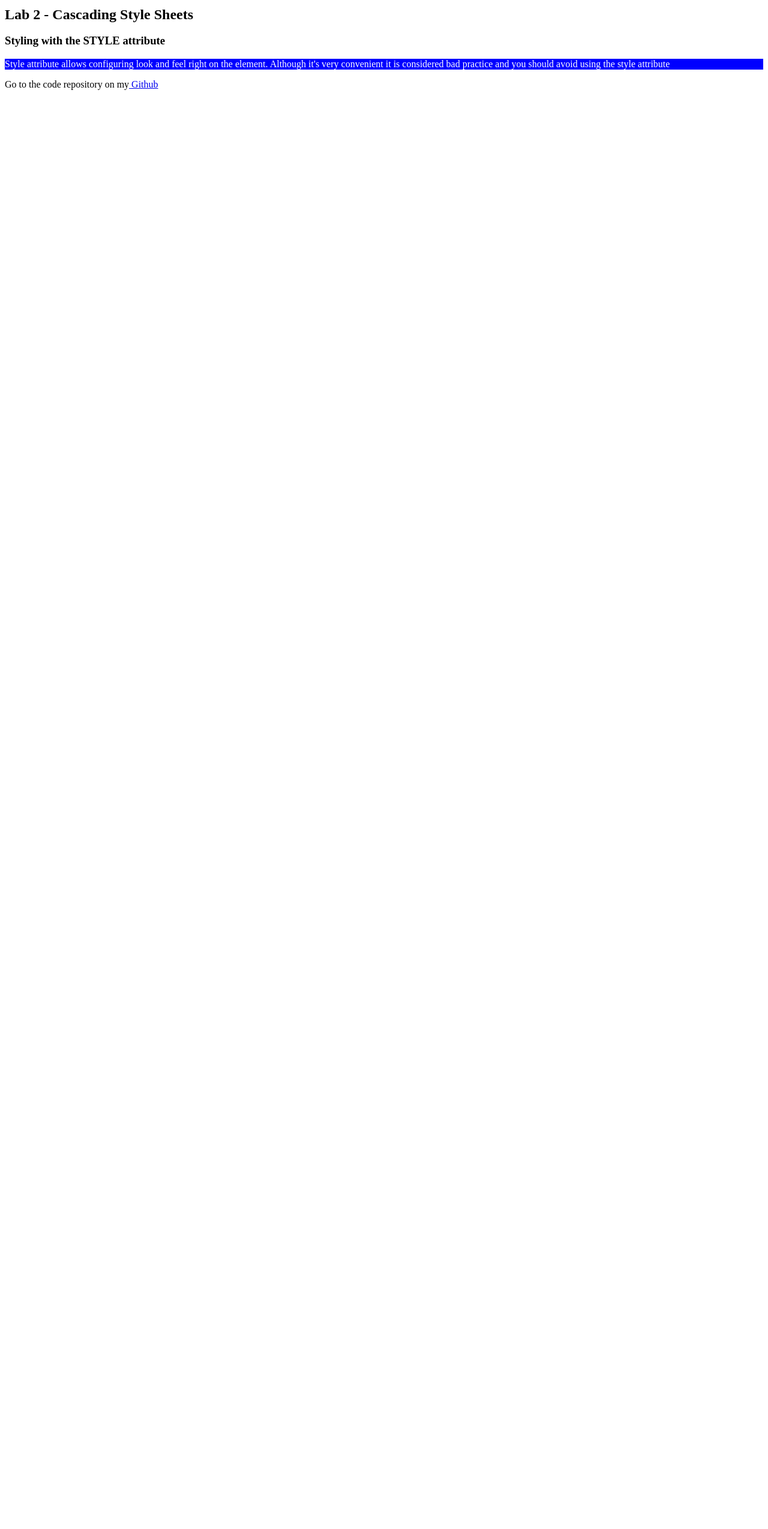
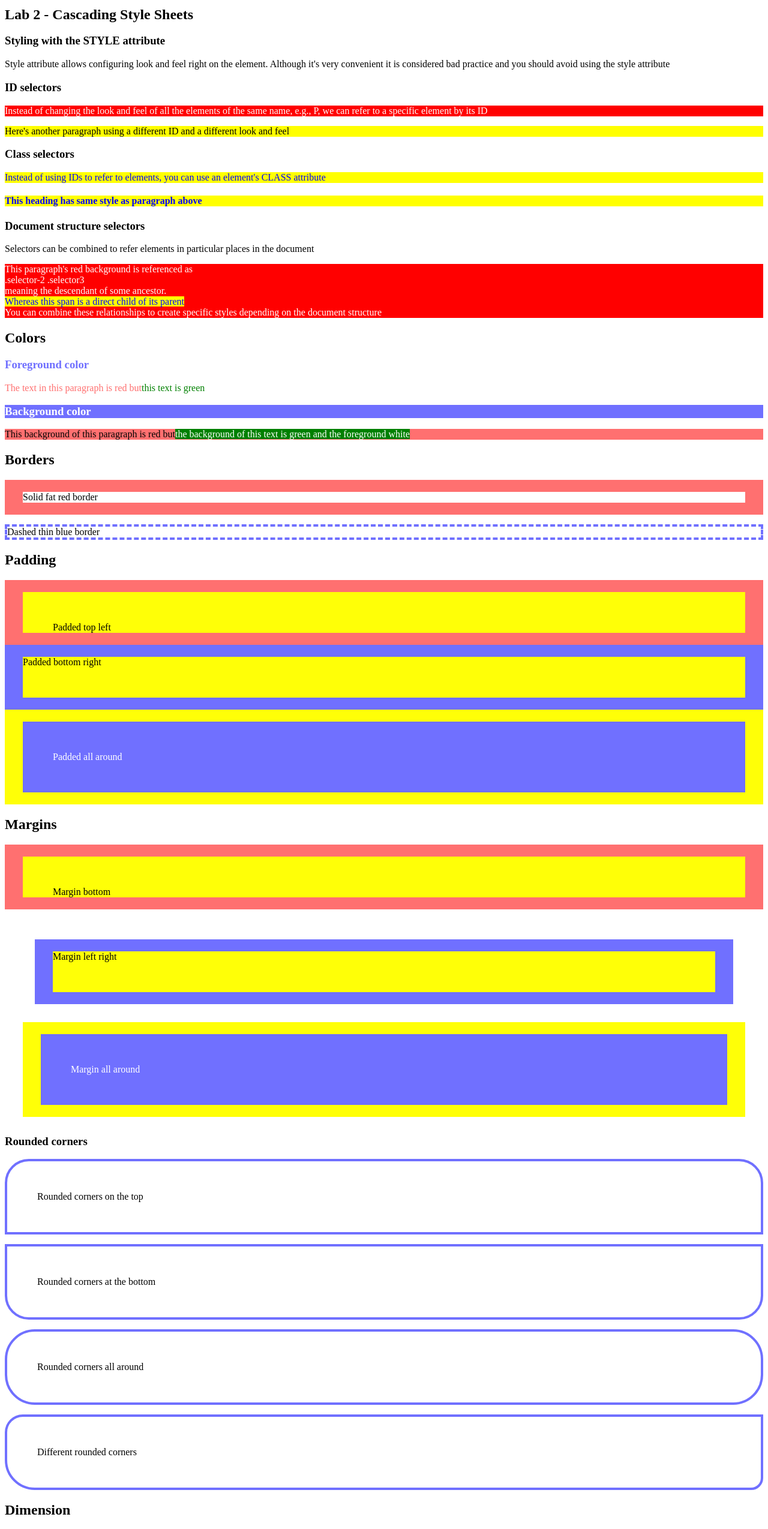
Before and after one commit to huqingyuan314/kanbas-react-web-app, a React (Create React App) app: page /#/Labs/Lab2 in a window 1280 px wide. Shown: the part 220-2769 px from the top of the page at 60% size. Before the commit the page ends 800 px from the top, so only its background shows below. Built offline with nearby package versions, Linux system fonts and the light colour scheme.

Commit message:
update a2-3.1.13

```diff
--- /dev/null
+++ b/src/Labs/Lab2/BackgroundColors.tsx
@@ -0,0 +1,18 @@
+import "./index.css";
+
+export default function BackgroundColors() {
+    return (
+
+<div id="wd-css-background-colors">
+  <h3 className="wd-bg-color-blue wd-fg-color-white">Background color</h3>
+  <p className="wd-bg-color-red wd-fg-color-black">
+    This background of this paragraph is red but
+    <span className="wd-bg-color-green wd-fg-color-white">
+      the background of this text is green and the foreground white
+    </span>
+  </p>
+</div>
+
+
+    );
+}
--- /dev/null
+++ b/src/Labs/Lab2/Borders.tsx
@@ -0,0 +1,16 @@
+import "./index.css";
+
+export default function Borders() {
+    return (
+
+<div id="wd-css-borders">
+  <h2>Borders</h2>
+  <p className="wd-border-fat wd-border-red wd-border-solid">
+    Solid fat red border</p>
+  <p className="wd-border-thin wd-border-blue wd-border-dashed">
+    Dashed thin blue border</p>
+</div>
+
+
+    );
+}
--- /dev/null
+++ b/src/Labs/Lab2/Corners.tsx
@@ -0,0 +1,31 @@
+import "./index.css";
+
+export default function Corners() {
+    return (
+
+<div id="wd-css-borders">
+  <h3>Rounded corners</h3>
+  <p className="wd-rounded-corners-top wd-border-thin
+     wd-border-blue wd-border-solid wd-padding-fat">
+    Rounded corners on the top
+  </p>
+  <p className="wd-rounded-corners-bottom
+     wd-border-thin wd-border-blue wd-border-solid
+     wd-padding-fat">
+    Rounded corners at the bottom
+  </p>
+  <p className="wd-rounded-corners-all-around
+     wd-border-thin wd-border-blue wd-border-solid
+     wd-padding-fat">
+    Rounded corners all around
+  </p>
+  <p className="wd-rounded-corners-inline
+     wd-border-thin wd-border-blue wd-border-solid
+     wd-padding-fat">
+    Different rounded corners
+  </p>
+</div>
+
+
+    );
+}
--- /dev/null
+++ b/src/Labs/Lab2/Dimensions.tsx
@@ -0,0 +1,22 @@
+import "./index.css";
+
+export default function Dimensions() {
+    return (
+
+<div id="wd-css-dimensions">
+  <h2>Dimension</h2>
+  <div>
+    <div className="wd-dimension-portrait wd-bg-color-yellow">
+      Portrait
+    </div>
+    <div className="wd-dimension-landscape wd-bg-color-blue
+                    wd-fg-color-white">
+      Landscape
+    </div>
+    <div className="wd-dimension-square wd-bg-color-red">
+      Square</div>
+  </div>
+</div>
+
+    );
+}
--- /dev/null
+++ b/src/Labs/Lab2/ForegroundColors.tsx
@@ -0,0 +1,16 @@
+import "./index.css";
+
+export default function ForegroundColors() {
+    return (
+
+<div id="wd-css-colors">
+  <h2>Colors</h2>
+  <h3 className="wd-fg-color-blue">Foreground color</h3>
+  <p className="wd-fg-color-red">
+    The text in this paragraph is red but
+    <span className="wd-fg-color-green">this text is green</span>
+  </p>
+</div>
+
+    );
+}
--- /dev/null
+++ b/src/Labs/Lab2/Margins.tsx
@@ -0,0 +1,37 @@
+import "./index.css";
+
+export default function Margins() {
+    return (
+
+<div id="wd-css-margins">
+  <h2>Margins</h2>
+  <div
+    className="wd-margin-bottom
+      wd-padded-top-left
+      wd-border-fat wd-border-red
+      wd-border-solid
+      wd-bg-color-yellow">
+    Margin bottom
+  </div>
+  <div
+    className="wd-margin-right-left
+      wd-padded-bottom-right
+      wd-border-fat wd-border-blue
+      wd-border-solid
+      wd-bg-color-yellow">
+    Margin left right
+  </div>
+  <div
+    className="wd-margin-all-around
+      wd-padding-fat wd-border-fat
+      wd-border-yellow
+      wd-border-solid
+      wd-bg-color-blue
+      wd-fg-color-white">
+    Margin all around
+  </div>
+</div>
+
+
+    );
+}
--- /dev/null
+++ b/src/Labs/Lab2/Padding.tsx
@@ -0,0 +1,30 @@
+import "./index.css";
+
+export default function Padding() {
+    return (
+
+<div id="wd-css-paddings">
+  <h2>Padding</h2>
+  <div className="wd-padded-top-left wd-border-fat
+      wd-border-red wd-border-solid
+      wd-bg-color-yellow">
+    Padded top left
+  </div>
+
+  <div className="wd-padded-bottom-right wd-border-fat
+      wd-border-blue wd-border-solid
+      wd-bg-color-yellow">
+    Padded bottom right
+  </div>
+
+  <div className="wd-padding-fat wd-border-fat
+      wd-border-yellow wd-border-solid
+      wd-bg-color-blue wd-fg-color-white">
+    Padded all around
+  </div>
+
+
+</div>
+
+    );
+}
--- /dev/null
+++ b/src/Labs/Lab2/Positions.tsx
@@ -0,0 +1,26 @@
+import "./index.css";
+
+export default function Positions() {
+    return (
+
+<div id="wd-css-position-relative">
+  <h2>Relative</h2>
+  <div className="wd-bg-color-gray">
+    <div className="wd-bg-color-yellow
+                    wd-dimension-portrait">
+      <div className="wd-pos-relative-nudge-down-right">
+        Portrait</div></div>
+
+    <div className="wd-pos-relative-nudge-up-right
+        wd-bg-color-blue wd-fg-color-white
+        wd-dimension-landscape">
+      Landscape</div>
+
+    <div className="wd-bg-color-red wd-dimension-square">
+      Square</div>
+  </div>
+</div>
+
+
+    );
+}
--- /dev/null
+++ b/src/Labs/Lab2/index.css
@@ -0,0 +1,128 @@
+/* p {
+    background-color: blue;
+    color: white;
+ } */
+
+ p#wd-id-selector-1 {
+    background-color: red;
+    color: white;
+   }
+   p#wd-id-selector-2 {
+    background-color: yellow;
+    color: black;
+   }
+
+   .wd-class-selector {
+    background-color: yellow;
+    color: blue;
+   }
+
+
+   .wd-selector-1 .wd-selector-3 {
+    background-color: red;
+    color: white;
+ }
+ .wd-selector-2 > .wd-selector-3 > .wd-selector-4 {
+    background-color: yellow;
+    color: blue;
+ }
+
+
+.wd-fg-color-black { color: black; }
+.wd-fg-color-white { color: white; }
+.wd-fg-color-blue { color: #7070ff; }
+.wd-fg-color-red { color: #ff7070; }
+.wd-fg-color-green { color: green; }
+
+
+.wd-bg-color-yellow { background-color: #ffff07; }
+ .wd-bg-color-blue { background-color: #7070ff; }
+ .wd-bg-color-red { background-color: #ff7070; }
+ .wd-bg-color-green { background-color: green; }
+ .wd-bg-color-gray { background-color: lightgray; }
+
+
+ .wd-border-fat {
+    border-width: 20px 30px 20px 30px; }
+ .wd-border-thin {
+    border-width: 4px; }
+ .wd-border-solid {
+    border-style: solid; }
+ .wd-border-dashed {
+    border-style: dashed; }
+ .wd-border-yellow {
+    border-color: #ffff07; }
+ .wd-border-red {
+    border-color: #ff7070; }
+ .wd-border-blue {
+    border-color: #7070ff; }
+
+
+      .wd-padded-top-left {
+        padding-top: 50px;
+        padding-left: 50px;
+      }
+      .wd-padded-bottom-right {
+        padding-bottom: 50px;
+        padding-right: 50px;
+      }
+      .wd-padding-fat {
+        padding: 50px;
+      }
+
+
+      .wd-margin-bottom {
+        margin-bottom: 50px;
+      }
+      .wd-margin-right-left {
+        margin-left: 50px;
+        margin-right: 50px;
+      }
+      .wd-margin-all-around {
+        margin: 30px;
+      }
+
+
+      .wd-rounded-corners-top {
+        border-top-left-radius: 40px;
+        border-top-right-radius: 40px;
+      }
+      .wd-rounded-corners-bottom {
+        border-bottom-left-radius: 40px;
+        border-bottom-right-radius: 40px;
+       }
+       .wd-rounded-corners-all-around {
+        border-radius: 50px;
+       }
+       .wd-rounded-corners-inline {
+        border-radius: 30px 0px 20px 50px;
+       }
+
+
+     .wd-dimension-portrait {
+        width: 75px;
+        height: 100px;
+     }
+     .wd-dimension-landscape {
+        width: 100px;
+        height: 75px;
+     }
+     .wd-dimension-square {
+        width: 75px;
+        height: 75px;
+     }
+
+
+     .wd-pos-relative-nudge-up-right {
+        position: relative;
+        bottom: 30px;
+        left: 30px;
+     }
+     .wd-pos-relative-nudge-down-right {
+        position: relative;
+        top: 20px;
+        left: 20px;
+     }
+     .wd-pos-relative {
+        position: relative;
+     }
--- a/src/Labs/Lab2/index.tsx
+++ b/src/Labs/Lab2/index.tsx
@@ -1,15 +1,92 @@
+import "./index.css";
+import ForegroundColors from "./ForegroundColors";
+import BackgroundColors from "./BackgroundColors";
+import Borders from "./Borders";
+import Padding from "./Padding";
+import Margins from "./Margins";
+import Corners from "./Corners";
+import Dimensions from "./Dimensions";
+import Positions from "./Positions";
+
+
+
 export default function Lab2() {
   return (
     <div id="wd-lab2">
       <h2>Lab 2 - Cascading Style Sheets</h2>
       <h3>Styling with the STYLE attribute</h3>
-      <p style={{ backgroundColor: "blue",
-                  color: "white" }}>
+      <p >
+      {/* style={{ backgroundColor: "blue",
+                  color: "white" }}> */}
         Style attribute allows configuring look and feel
         right on the element. Although it's very convenient
         it is considered bad practice and you should avoid
         using the style attribute
       </p>
+
+      <div id="wd-css-id-selectors">
+        <h3>ID selectors</h3>
+        <p id="wd-id-selector-1">
+Instead of changing the look and feel of all the
+elements of the same name, e.g., P, we can refer to a specific element by its ID
+        </p>
+        <p id="wd-id-selector-2">
+Here's another paragraph using a different ID and a different look and
+          feel
+        </p>
+      </div>
+
+      <div id="wd-css-class-selectors">
+  <h3>Class selectors</h3>
+  <p className="wd-class-selector">
+Instead of using IDs to refer to elements, you can use an element's CLASS attribute
+  </p>
+  <h4 className="wd-class-selector">
+This heading has same style as paragraph above
+  </h4>
+</div>
+
+<div id="wd-css-document-structure">
+  <div className="wd-selector-1">
+    <h3>Document structure selectors</h3>
+    <div className="wd-selector-2">
+      Selectors can be combined to refer elements in particular
+      places in the document
+      <p className="wd-selector-3">
+        This paragraph's red background is referenced as
+        <br />
+        .selector-2 .selector3<br />
+        meaning the descendant of some ancestor.<br />
+        <span className="wd-selector-4">
+          Whereas this span is a direct child of its parent
+        </span><br />
+          You can combine these relationships to create specific
+          styles depending on the document structure
+      </p>
+    </div>
+  </div>
+</div>
+
+
+<ForegroundColors />
+
+<BackgroundColors />
+
+<Borders />
+
+<Padding />
+
+<Margins />
+
+<Corners />
+
+<Dimensions />
+
+<Positions />
+
+
+
+
     </div>
   );
 }
```
